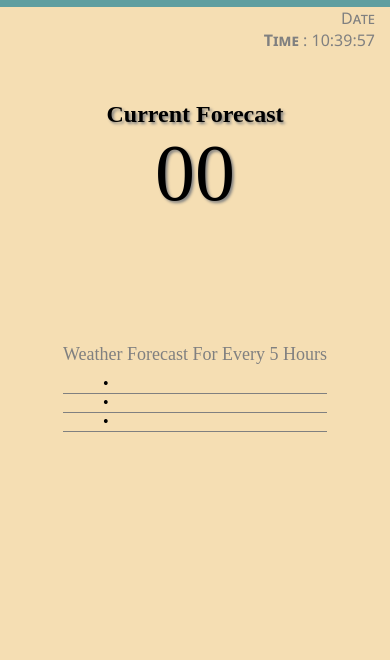
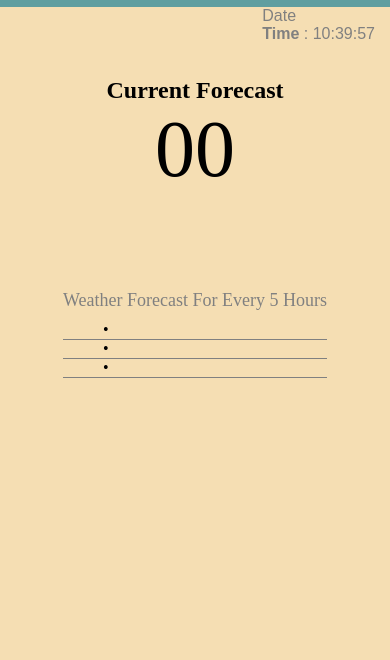
Before and after one commit to mrWealthid/WeatherProject, a plain HTML site: page index.html in a window 390 px wide. Shown: the part 184-844 px from the top of the page. Drawn offline with Linux system fonts and the light colour scheme; no server answers; a web font is replaced by a local one.

Commit message:
corrections

```diff
--- a/weather.css
+++ b/weather.css
@@ -30,14 +30,14 @@ header {
 }
 .datetime {
   margin-right: 15px;
-  text-align: end;
-  font-family: "Segoe UI", Tahoma, Geneva, Verdana, sans-serif;
-  font-variant: small-caps;
+  float: right;
+  font-family: "Caudex", sans-serif;
+
   color: grey;
 }
 section {
   display: grid;
-  grid-template-columns: 50vw 35vw;
+  grid-template-columns: 45vw 40vw;
   color: gray;
   margin-top: 50px;
   margin-bottom: 50px;
@@ -46,12 +46,15 @@ section {
   text-align: center;
   text-transform: capitalize;
   color: black;
-  text-shadow: 2px 2px 3px grey;
 }
 
 #temp {
   font-size: 80px;
   text-transform: lowercase;
+}
+
+.forecast {
+  margin-top: 50px;
 }
 
 .forecast div {
@@ -92,8 +95,16 @@ footer {
   }
   section {
     grid-template-columns: auto;
-    grid-row-gap: 125px;
+    grid-row-gap: 75px;
     justify-content: center;
+  }
+
+  .forecast {
+    margin-top: 20px;
+  }
+
+  .current {
+    margin-top: 20px;
   }
 }
 
--- a/weather.js
+++ b/weather.js
@@ -1,12 +1,11 @@
-// generating timer
-function showTime() {
+// Generating timer
+
+setInterval(() => {
   const currentDate = new Date();
+
   const dateTime = `<strong>Time</strong> : ${currentDate.getHours()}:${currentDate.getMinutes()}:${currentDate.getSeconds()}`;
-
   document.getElementById("times").innerHTML = `${dateTime}`;
-}
-
-setInterval(showTime, 1000);
+}, 1000);
 
 // Make An API Call using async await
 
```
